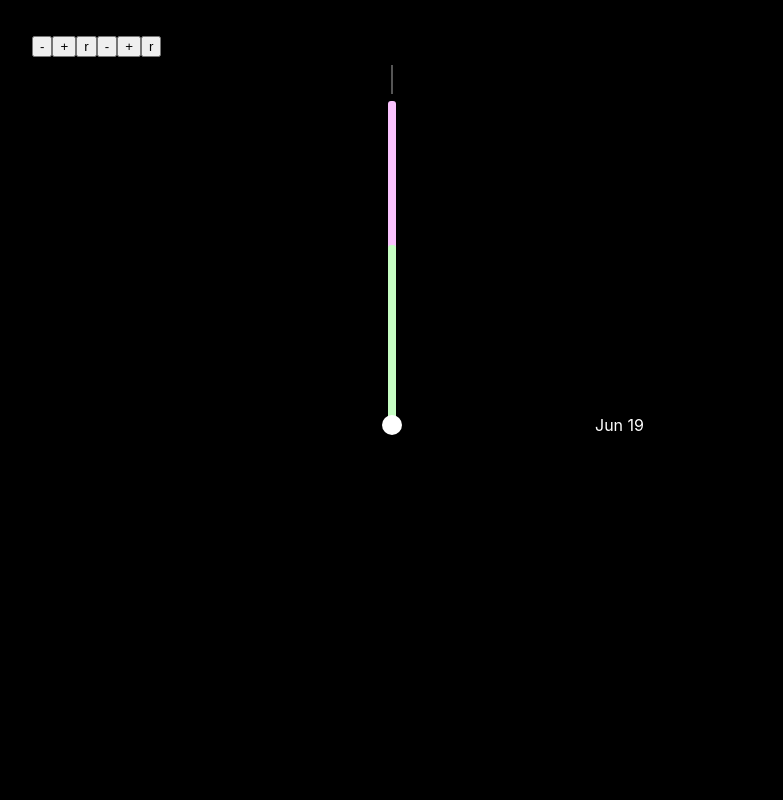
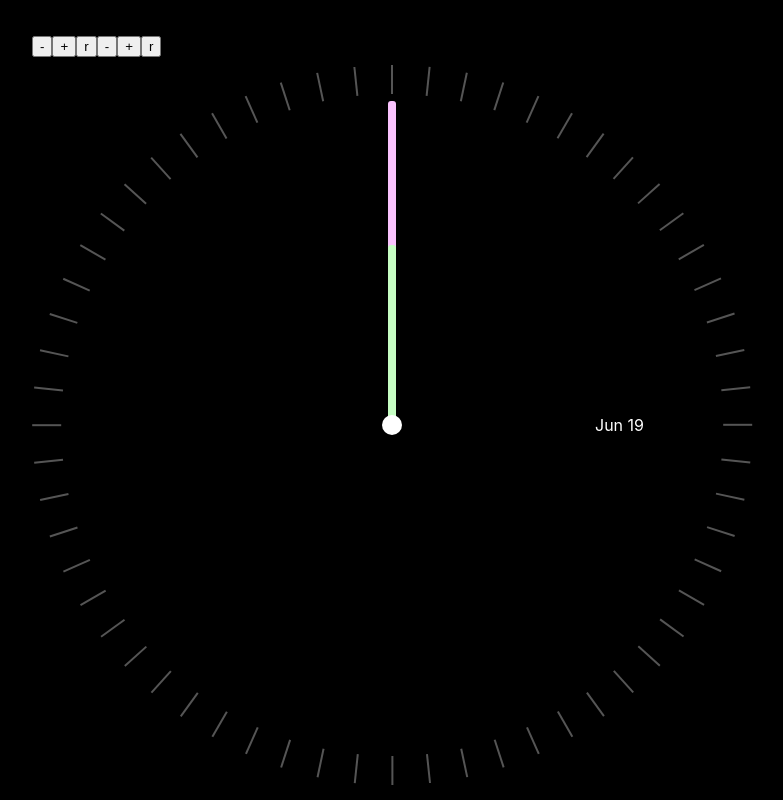
Before and after one commit to AGBrown/g-stuff-simple-clock, a React (Create React App) app: page / in a window 1280 px wide. Shown: the whole page, without its empty margins (248-1031 px from the left). Built offline with nearby package versions, Linux system fonts and the light colour scheme.

Commit message:
useState and useEffect, setTimeout to animate clock

```diff
--- a/src/App.tsx
+++ b/src/App.tsx
@@ -1,15 +1,17 @@
-import React, { useEffect } from 'react';
+import React, { useEffect, useRef, useState } from 'react';
 import './App.css';
 import ButtonsIncrements from './ButtonsIncrements';
 import ClockFace from './ClockFace';
 
 function App(props: { msg: string }) {
-  var date = new Date(Date.now());
-  var dateProps = { date };
+  const [date, _] = useState(new Date(Date.now()));
+  const [expandTicks, setExpandTicks] = useState(false);
 
   useEffect(() => {
-    console.log("App.tsx: useEffect()");
-  }, []);
+    setTimeout(() => {
+      setExpandTicks(true);
+    }, 300);
+  }, [expandTicks]);
 
   return (
     <div className="App">
@@ -17,7 +19,7 @@ function App(props: { msg: string }) {
           {props.msg}
       </header>
       <ButtonsIncrements />
-      <ClockFace { ...dateProps } />
+      <ClockFace { ...{ date, expandTicks } } />
     </div>
   );
 }
--- a/src/ClockFace.tsx
+++ b/src/ClockFace.tsx
@@ -2,7 +2,8 @@ import React from 'react';
 import './App.css';
 
 interface IClockFaceProps {
-  date: Date
+  date: Date,
+  expandTicks: boolean
 }
 
 function ClockFace(props: IClockFaceProps) {
@@ -17,8 +18,16 @@ function ClockFace(props: IClockFaceProps) {
     <div className="clock">
     <div className="clock-face">
       <div className="minutes">
-        {[...Array(60)].map((_, i) =>
-          <div key={`${i}`} className="tick-radius" data-minute={i} >
+        {[...Array(60)]
+          .map((_, i) => {
+            const degrees = i / 60 * 360;
+            const transform = `rotate(${degrees}deg)`;
+            var transformStyles = !props.expandTicks ? {} : { transform };
+            return { i, transformStyles };
+          })
+          .map(x =>
+          <div key={`${x.i}`} className="tick-radius" data-minute={x.i}
+            style={{ ...x.transformStyles }}>
             <div className="tickmark" />
           </div>
         )}
```
Also changed, not shown: 1 other file (tests, documents, lock files or other folders).
